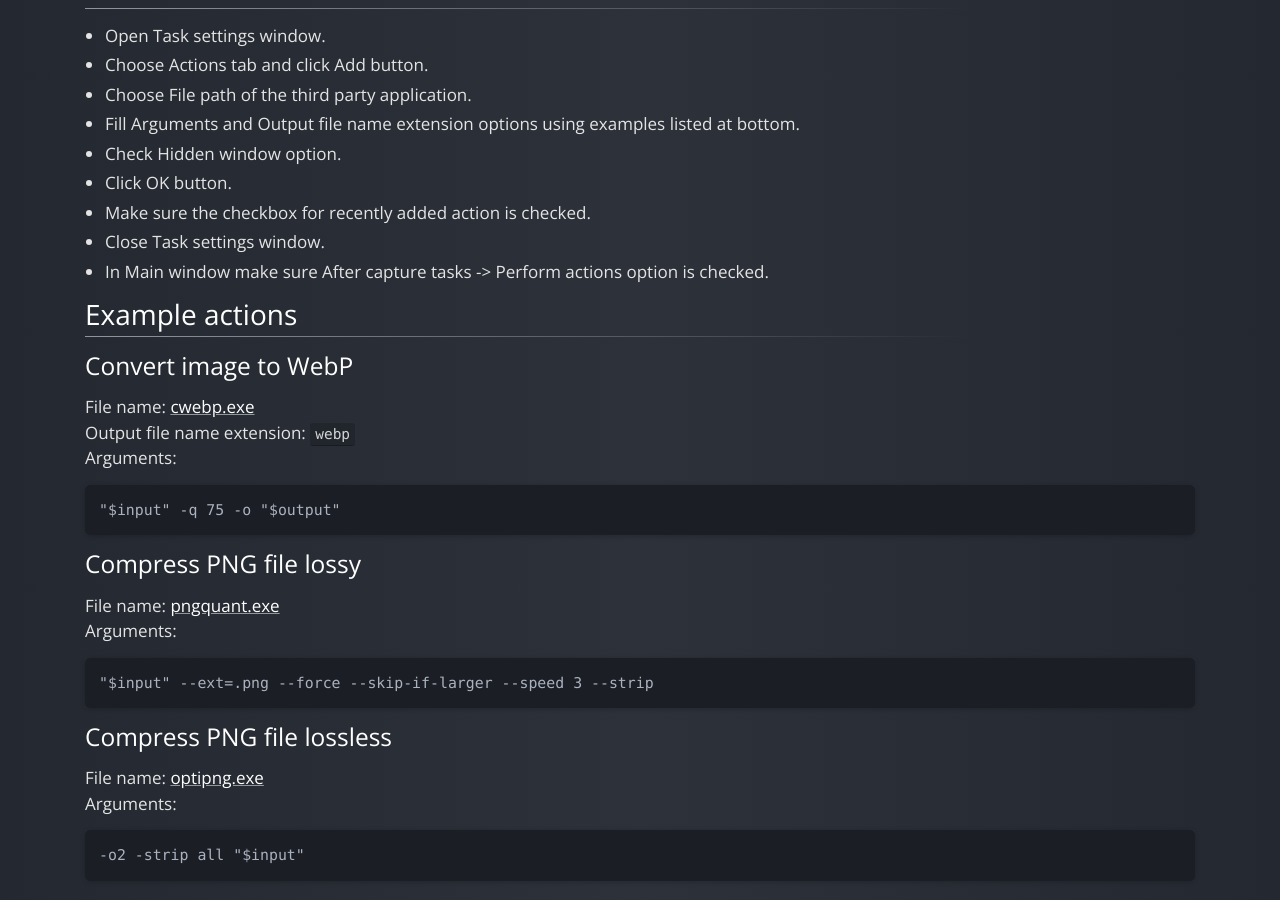
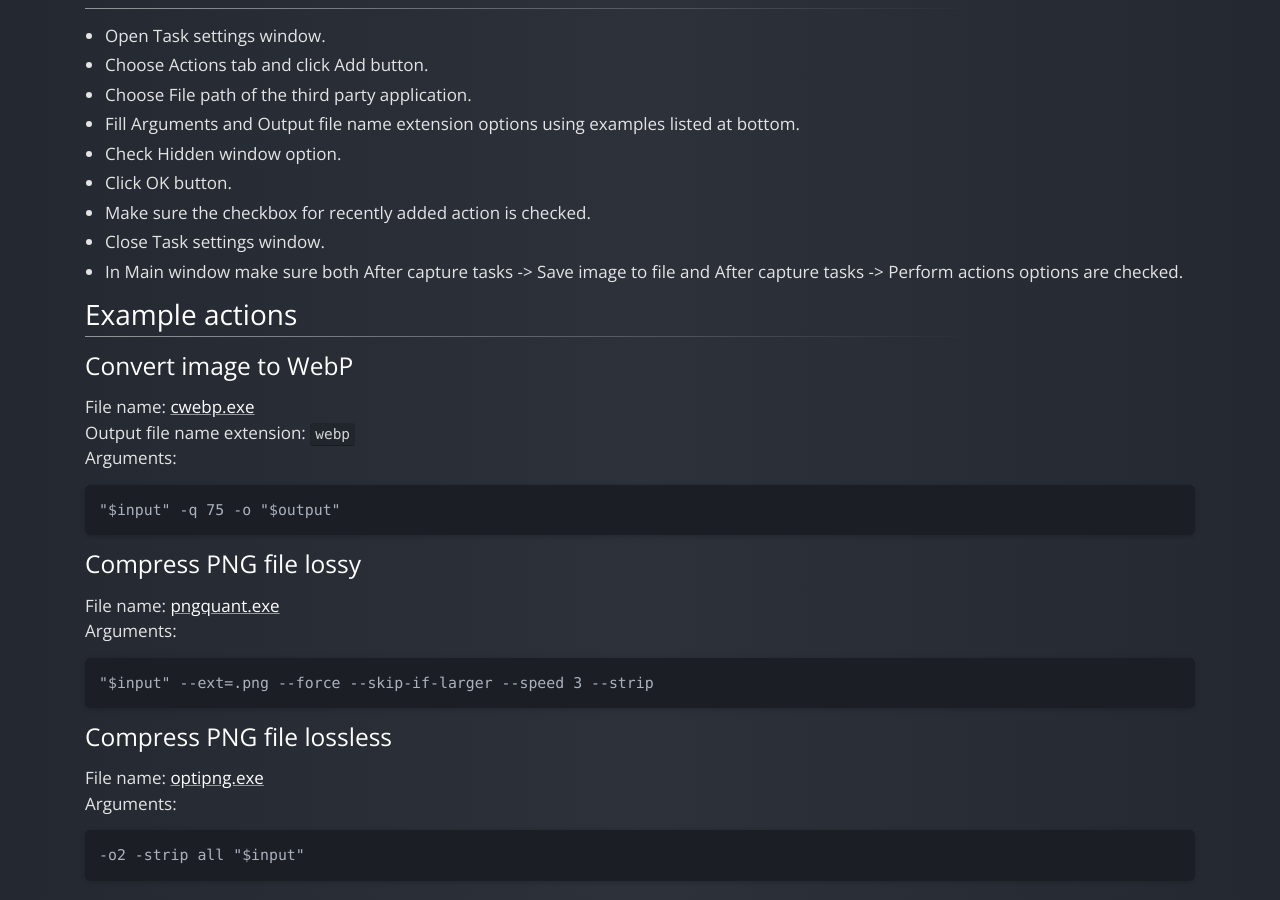
Before and after one commit to ShareX/sharex.github.io, a Jekyll site: the page built from actions/index.md, in a window 1280 px wide and 900 px high, scrolled down 430 px. Built offline with Jekyll 4.4.1, drawn with Linux system fonts in a browser that asks for light colours.

Commit message:
Update actions page

```diff
--- a/actions/index.md
+++ b/actions/index.md
@@ -17,7 +17,7 @@ After capture screen you can automatically run configured actions to post-proces
 * Click **OK** button.
 * Make sure the checkbox for recently added action is checked.
 * Close **Task settings** window.
-* In **Main window** make sure **After capture tasks -> Perform actions** option is checked.
+* In **Main window** make sure both **After capture tasks -> Save image to file** and **After capture tasks -> Perform actions** options are checked.
 
 ## Example actions
 
```
